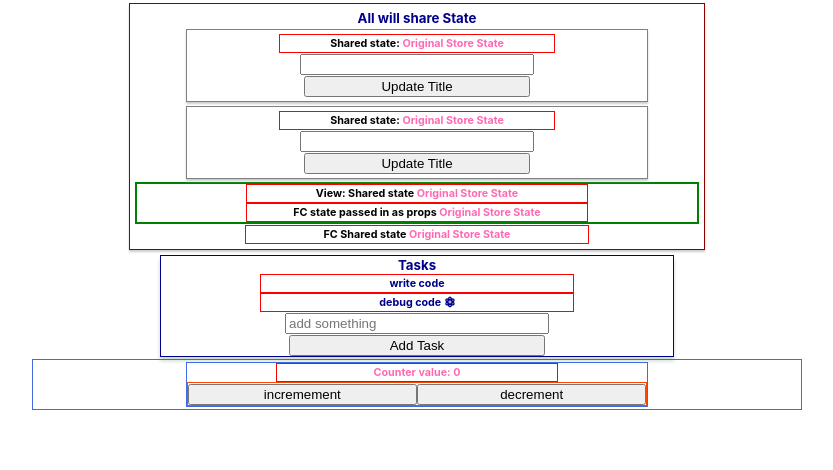
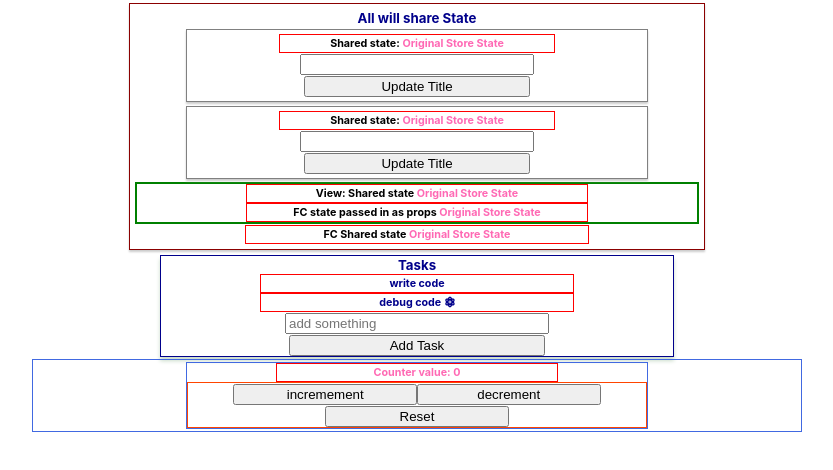
Before and after one commit to stevekutz/redux_exp1, a React (Create React App) app in the folder app/: page / in a window 1280 px wide. Shown: the top 470 px of the page, without its empty margins (223-1056 px from the left). Built offline with nearby package versions, Linux system fonts and the light colour scheme.

Commit message:
added actionsCuunter, using null payload

```diff
--- a/app/src/App.css
+++ b/app/src/App.css
@@ -53,6 +53,11 @@ input{
   border: 1px solid orangered;
 
 }
+
+.counterControls button {
+  width: 40%;
+}
+
 .fa-atom{
   padding-left: 4px;
 }
--- a/app/src/views/Counter.js
+++ b/app/src/views/Counter.js
@@ -15,15 +15,11 @@ class Counter extends React.Component {
                 <div className = 'counterControls'>
                     <button >incremement</button>
                     <button>decrement</button>
+                    <button>Reset</button>
                 </div>
-
             </div>
         )
-
-
     }
-
-
 
 }
 
```
